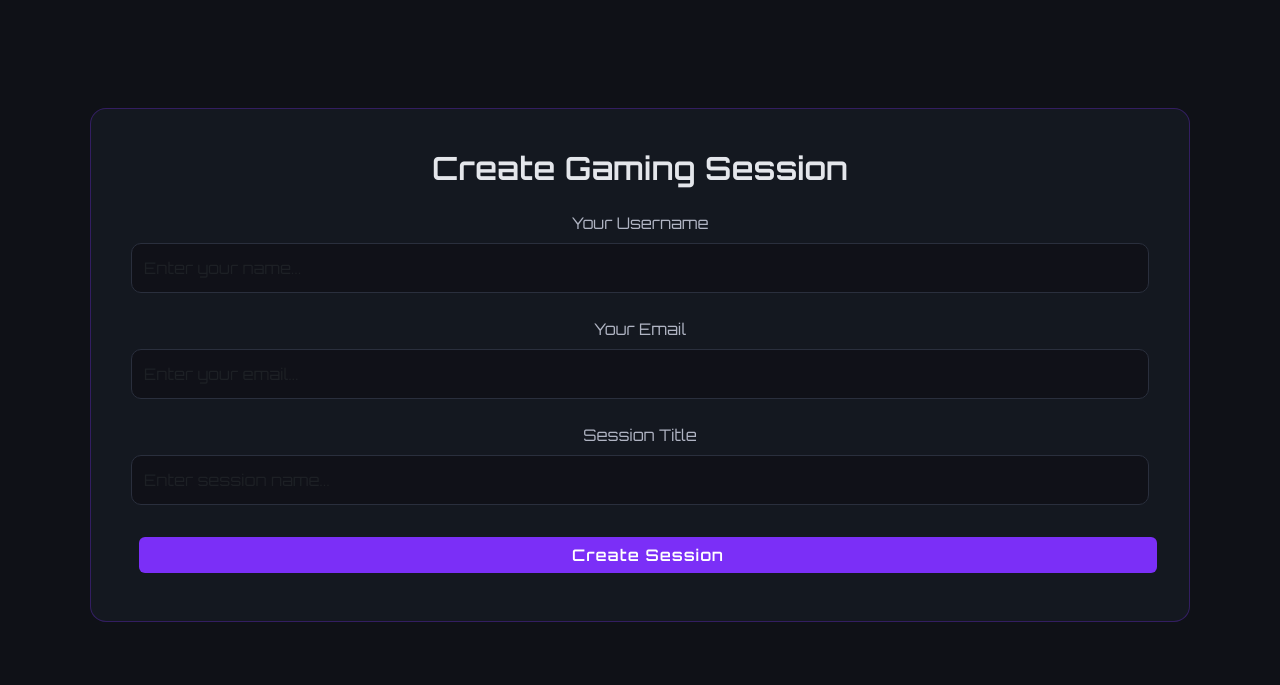
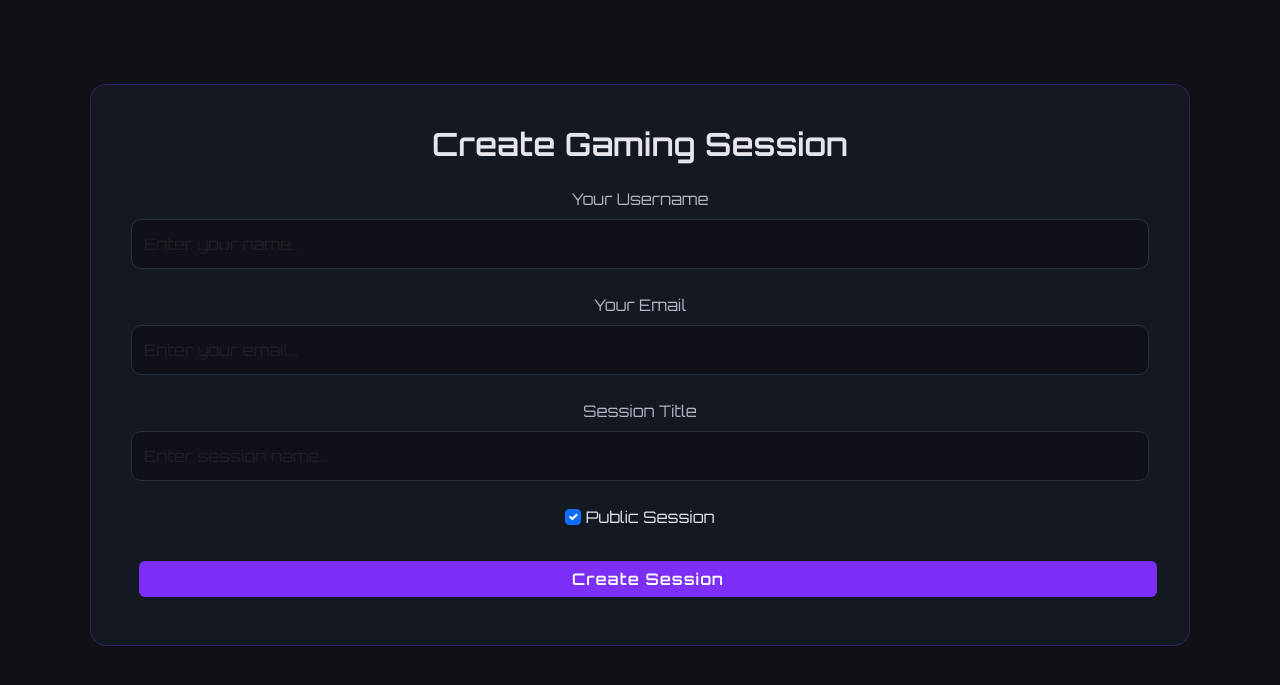
Before and after one commit to NotSMX/SquadSync, a Flask app: page /create in a window 1280 px wide. Shown: the part 65-750 px from the top of the page. Run offline with Flask 3, Linux system fonts and the light colour scheme; some libraries are stand-ins or nearby versions.

Commit message:
Public and private session toggling with public session display

```diff
--- a/website/models.py
+++ b/website/models.py
@@ -31,6 +31,7 @@ class Session(db.Model):
     participants = db.relationship('Participant', backref='session', foreign_keys='Participant.session_id')
     final_time = db.Column(db.DateTime, nullable=True)
     chosen_game = db.Column(db.String(120), nullable=True)  # elected game for this session
+    is_public = db.Column(db.Boolean, nullable=False, default=True)
 
 class Participant(db.Model):
     id = db.Column(db.Integer, primary_key=True)
--- a/website/templates/create_session.html
+++ b/website/templates/create_session.html
@@ -33,6 +33,17 @@
                    required>
         </div>
 
+        <div class="mb-4">
+            <input class="form-check-input"
+                type="checkbox"
+                id="is_public"
+                name="is_public"
+                checked>
+            <label class="form-check-label" for="is_public">
+                Public Session
+            </label>
+        </div>
+
         <button type="submit" class="btn btn-primary w-100">
             Create Session
         </button>
--- a/website/views.py
+++ b/website/views.py
@@ -29,8 +29,21 @@ def dashboard():
 
 @main.route("/sessions")
 def list_sessions():
-    """Sessions list: redirect to home (no listing page yet)."""
-    return redirect(url_for("main.index"))
+    """Sessions list: Lists all public sessions."""
+    public_sessions = Session.query.filter_by(is_public=True).all()
+
+    sessions_data = []
+
+    for s in public_sessions:
+        sessions_data.append({
+            "session": s,
+            "participants": s.participants
+        })
+
+    return render_template(
+        "sessions.html",
+        sessions=sessions_data
+    )
 
 def _ensure_game_election_schema():
     """Ensure DB has columns/tables needed for game election (handles old SQLite DBs)."""
@@ -76,8 +89,9 @@ def create_session():
         host_name = request.form["name"]
         email = request.form["email"]
 
+        is_public = "is_public" in request.form
         # Create session
-        session = Session(title=title)
+        session = Session(title=title, is_public=is_public)
         db.session.add(session)
         db.session.commit()
 
```
Also changed, not shown: website/templates/sessions.html (+21 -6 lines), 1 other file.
